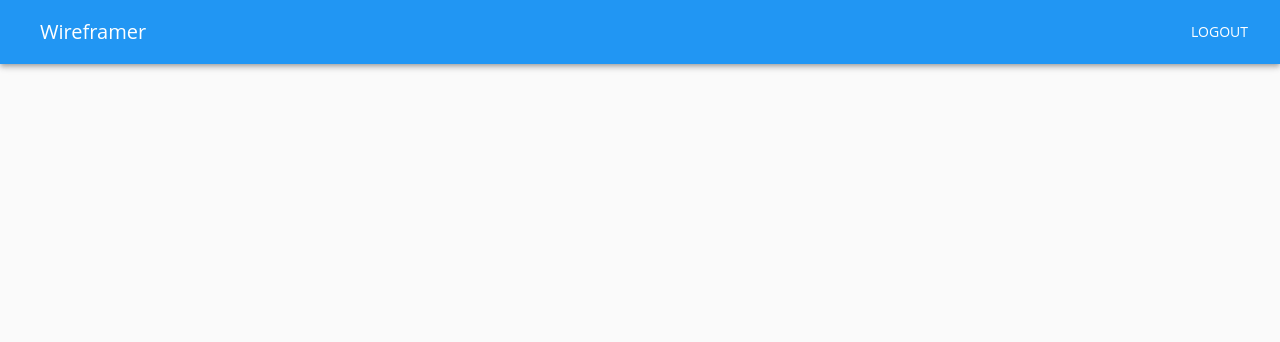
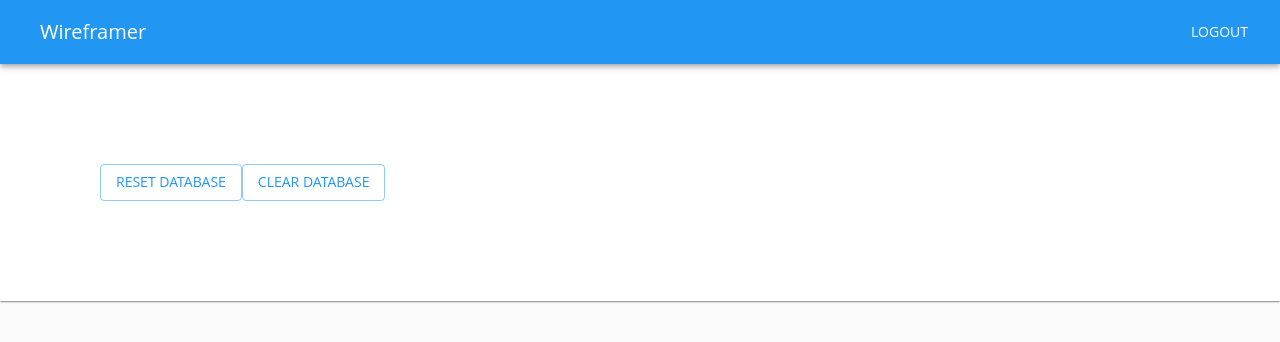
Before and after one commit to saranshgrover/cleanframe, a React (Create React App) app: page /databaseTester in a window 1280 px wide. Shown: the top 342 px of the page. Built offline with nearby package versions, Linux system fonts and the light colour scheme; no server answers; sample sign-in values are in the browser's storage.

Commit message:
DatabaseTester component

```diff
--- a/src/components/App/App.js
+++ b/src/components/App/App.js
@@ -10,7 +10,7 @@ import { FirebaseContext } from '../../utils/firebase'
 import Navbar from '../Header/Navbar'
 import HomeScreen from '../Home/HomeScreen'
 import EditScreen from '../Edit/EditScreen'
-import databaseTester from '../databaseTester/databaseTester'
+import DatabaseTester from '../databaseTester/databaseTester'
 import Login from '../Login/Login'
 import Register from '../Register/Register'
 
@@ -47,10 +47,10 @@ export default function App() {
   useEffect(() => {
     firebase.auth().onAuthStateChanged(function(user) {
       if (user) {
-        console.log('%cLOGIN', 'font-size: large')
+        console.log('%cUSER LOGGED IN', 'font-size: large')
         setUser(user)
       } else {
-        console.log('%cLOGOUT', 'font-size: large')
+        console.log('%cUSER LOGGED OUT', 'font-size: large')
 
         console.debug('No User Set')
         setUser(null)
@@ -89,7 +89,7 @@ export default function App() {
                 <Route
                   exact
                   path='/databaseTester'
-                  component={databaseTester}
+                  component={DatabaseTester}
                 />
                 <Redirect to='/' />
               </Switch>
--- a/src/components/databaseTester/databaseTester.js
+++ b/src/components/databaseTester/databaseTester.js
@@ -1,5 +1,102 @@
-import React from 'react'
+import React, { useContext, useState } from 'react'
+import Button from '@material-ui/core/Button'
+import Paper from '@material-ui/core/Paper'
+import { buildUser, buildWireframe } from '../../logic/builders'
+import { FirebaseContext } from '../../utils/firebase'
+import { Snackbar } from '@material-ui/core'
+import dataJson from '../../utils/dummyData.json'
 
-export default function databaseTester() {
-  return <div></div>
+export default function DatabaseTester() {
+  const firebase = useContext(FirebaseContext)
+  const [completed, setCompleted] = useState(false)
+  const handleClear = () => {
+    const fireStore = firebase.firestore()
+    fireStore
+      .collection('users')
+      .get()
+      .then(function(querySnapshot) {
+        querySnapshot.forEach(function(doc) {
+          console.warn('deleting ' + doc.id)
+          fireStore
+            .collection('users')
+            .doc(doc.id)
+            .delete()
+        })
+      })
+    fireStore
+      .collection('wireframes')
+      .get()
+      .then(function(querySnapshot) {
+        querySnapshot.forEach(function(doc) {
+          console.warn('deleting ' + doc.id)
+          fireStore
+            .collection('wireframes')
+            .doc(doc.id)
+            .delete()
+        })
+        setCompleted(true)
+      })
+  }
+  const handleReset = () => {
+    const users = dataJson.users
+    const wireframes = dataJson.wireframes
+    const firestore = firebase.firestore()
+    for (const user of users) {
+      firestore
+        .collection('users')
+        .doc(user.uid)
+        .set(
+          buildUser(
+            user.first,
+            user.last,
+            user.email,
+            user.wireframes,
+            false,
+            user.uid
+          )
+        )
+        .then(console.log(`RESET ${user.email}`))
+    }
+    for (const wireframe of wireframes) {
+      console.log(wireframe.id)
+      firestore
+        .collection('wireframes')
+        .doc(wireframe.id)
+        .set(
+          buildWireframe(
+            wireframe.key,
+            wireframe.ownerUid,
+            wireframe.name,
+            wireframe.controls,
+            wireframe.selected,
+            wireframe.editing
+          )
+        )
+        .then(() => console.log(`ADDED WIREFRAME ID ${wireframe.key}`))
+    }
+  }
+  return (
+    <>
+      <Paper square style={{ margin: 'auto', padding: '100px' }}>
+        <Button onClick={handleReset} variant='outlined' color='primary'>
+          Reset Database
+        </Button>
+        <Button onClick={handleClear} variant='outlined' color='primary'>
+          Clear Database
+        </Button>
+      </Paper>
+      {completed && (
+        <Snackbar
+          anchorOrigin={{
+            vertical: 'bottom',
+            horizontal: 'left'
+          }}
+          autoHideDuration={3000}
+          open={completed}
+          onClose={() => setCompleted(false)}
+          message={`Reset/Clear is completed.`}
+        />
+      )}
+    </>
+  )
 }
--- a/src/utils/firebase.js
+++ b/src/utils/firebase.js
@@ -1,6 +1,6 @@
 import React, { createContext } from 'react'
 import app from 'firebase/app'
-import firebaseConfig from '../firebaseConfig'
+import firebaseConfig from './firebaseConfig'
 const FirebaseContext = createContext(null)
 export { FirebaseContext }
 export default ({ children }) => {
```
